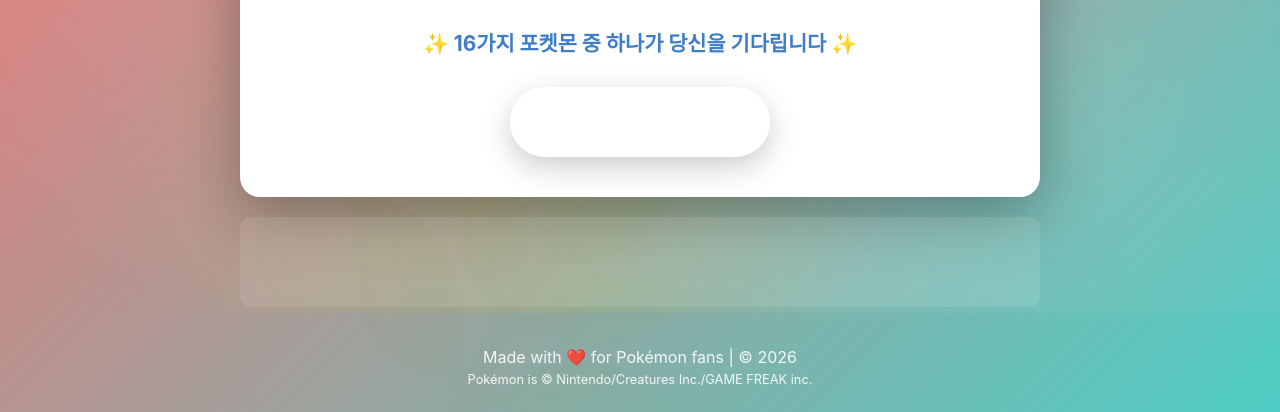
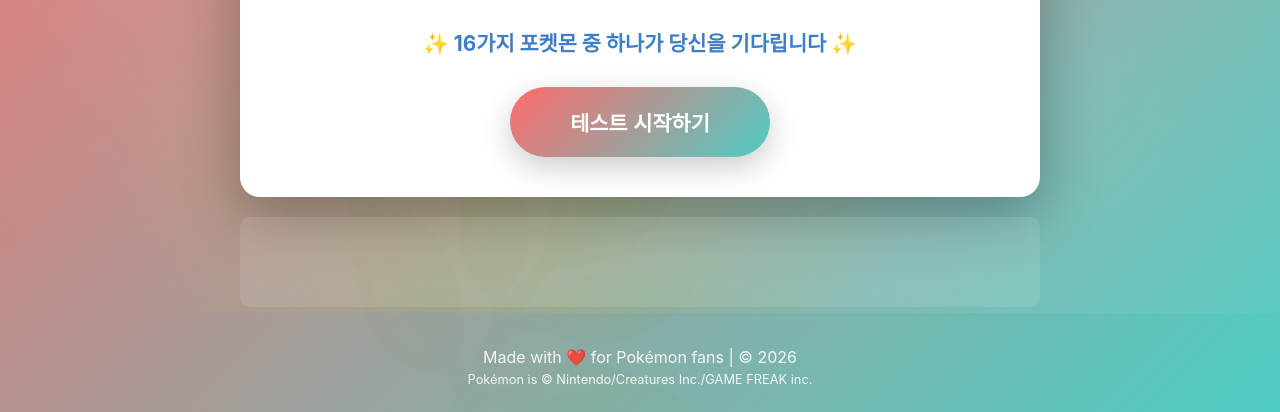
Before and after one commit to hdh7485/mbti-pokemon-quiz, a plain HTML site: page index.html in a window 1280 px wide. Shown: the part 487-899 px from the top of the page. Drawn offline with Linux system fonts and the light colour scheme.

Commit message:
Fix button visibility - add missing gradient variable

```diff
--- a/style.css
+++ b/style.css
@@ -7,6 +7,7 @@
     --light: #f8f9fa;
     --pokemon-red: #ee1515;
     --pokemon-blue: #3d7dca;
+    --gradient: linear-gradient(135deg, #ff6b6b 0%, #4ecdc4 100%);
 }
 
 * {
```
